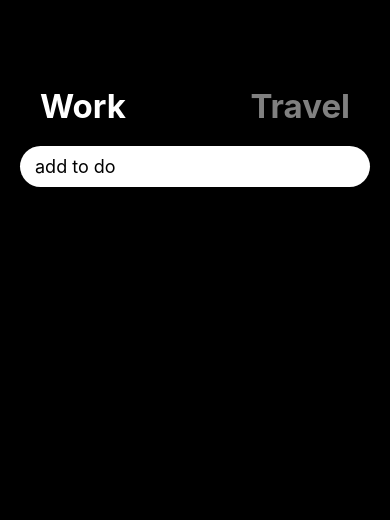
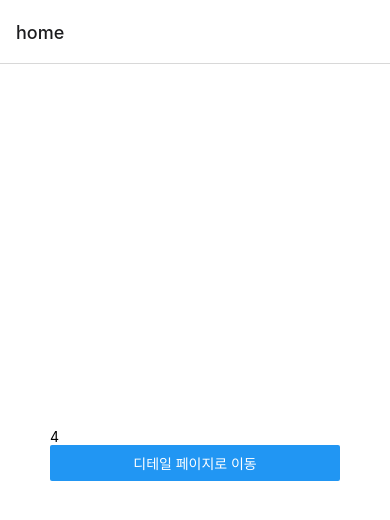
Before and after one commit to seolhs04/todoApp_RN, a React Native app: screen / in a window 390 px wide. Shown: the top 520 px of the page. Built offline with nearby package versions, Linux system fonts and the light colour scheme.

Commit message:
라우팅, 페이징 전환

```diff
--- a/App.js
+++ b/App.js
@@ -1,150 +1,49 @@
 import { StatusBar } from "expo-status-bar";
-import { View, Text, TouchableOpacity, ScrollView, Alert } from "react-native";
-import AsyncStorage from "@react-native-async-storage/async-storage";
-import { useState, useEffect } from "react";
+import { Button, Text } from "react-native";
+import { NavigationContainer } from "@react-navigation/native";
+import { createNativeStackNavigator } from "@react-navigation/native-stack";
 import styled from "styled-components/native";
-import Checkbox from "expo-checkbox";
+
+const Stack = createNativeStackNavigator();
 
 export default function App() {
-  const [mode, setMode] = useState("work");
-  const [text, setText] = useState("");
-  const [todoList, setTodoList] = useState([]);
-  const onChange = (payload) => setText(payload);
-  const saveTodo = async (toSave) => {
-    try {
-      await AsyncStorage.setItem("@todos", JSON.stringify(toSave));
-    } catch {
-      alert("ERROR", "error!");
-    }
-  };
-  const loadTodo = async () => {
-    try {
-      const s = await AsyncStorage.getItem("@todos");
-      if (s) {
-        setTodoList(JSON.parse(s));
-      } else {
-        setTodoList([]);
-      }
-    } catch {
-      alert("ERROR", "error!");
-    }
-  };
-  const onSubmit = async () => {
-    if (text === "") {
-      return;
-    } else {
-      const copy = [...todoList];
-      copy.push({
-        id: Date.now(),
-        text: text,
-        finished: false,
-      });
-      await saveTodo(copy);
-      setTodoList(copy);
-    }
-    setText("");
-  };
-  const checkFinish = async (currentId) => {
-    const current = todoList.find((ele) => ele.id === currentId);
-    const currentIdx = todoList.indexOf(current);
-    current.finished = !current.finished;
-    const copy = [...todoList];
-    copy[currentIdx] = current;
-    setTodoList(copy);
-    await saveTodo(copy);
-  };
-  const deleteTodo = (key) => {
-    Alert.alert("DELETE", "are you sure?", [
-      { text: "Cancle" },
-      {
-        text: "Yes",
-        onPress: async () => {
-          const current = todoList.find((ele) => ele.id === key);
-          const currentIdx = todoList.indexOf(current);
-          const copy = [...todoList];
-          copy.splice(currentIdx, 1);
-          setTodoList(copy);
-          await saveTodo(copy);
-        },
-      },
-    ]);
-  };
-  useEffect(() => {
-    loadTodo();
-  }, []);
   return (
-    <Background>
-      <StatusBar style="light" />
-      <Header>
-        <TouchableOpacity onPress={() => setMode("work")}>
-          <BtnText mode={mode === "work"}>Work</BtnText>
-        </TouchableOpacity>
-        <TouchableOpacity onPress={() => setMode("travel")}>
-          <BtnText mode={mode === "travel"}>Travel</BtnText>
-        </TouchableOpacity>
-      </Header>
-      <View>
-        <Input
-          onChangeText={onChange}
-          onSubmitEditing={onSubmit}
-          value={text}
-          placeholder="add to do"
-        />
-      </View>
-      <ScrollView>
-        {todoList &&
-          todoList.map((todo) => (
-            <TodoCard key={todo.id}>
-              <Checkbox
-                value={todo.finished}
-                onValueChange={() => checkFinish(todo.id)}
-              />
-              <TodoText checked={todo.finished}>{todo.text}</TodoText>
-              <TouchableOpacity onPress={() => deleteTodo(todo.id)}>
-                <Text>❌</Text>
-              </TouchableOpacity>
-            </TodoCard>
-          ))}
-      </ScrollView>
-    </Background>
+    <NavigationContainer>
+      <StatusBar style="dark" />
+      <Stack.Navigator>
+        <Stack.Screen name="home" component={Home} />
+        <Stack.Screen name="detail" component={Deatil} />
+      </Stack.Navigator>
+    </NavigationContainer>
   );
 }
 
+const Home = ({ navigation }) => {
+  return (
+    <Background>
+      <Text>{Math.round(Math.random() * 10)}</Text>
+      <Button
+        title="디테일 페이지로 이동"
+        onPress={() => navigation.navigate("detail")}
+      />
+    </Background>
+  );
+};
+
+const Deatil = ({ navigation }) => {
+  return (
+    <Background>
+      <Button
+        title="홈페이지로 이동"
+        onPress={() => navigation.navigate("home")}
+      />
+    </Background>
+  );
+};
+
 const Background = styled.View`
   flex: 1;
-  background-color: black;
-  padding: 20px;
+  padding: 50px;
+  background-color: white;
+  justify-content: center;
 `;
-const Header = styled.View`
-  flex-direction: row;
-  justify-content: space-between;
-  padding: 0 20px;
-  margin-top: 66px;
-`;
-const BtnText = styled.Text`
-  color: ${({ mode }) => (mode ? "white" : "gray")};
-  font-size: 33px;
-  font-weight: bold;
-`;
-const Input = styled.TextInput`
-  background-color: white;
-  padding: 10px 15px;
-  border-radius: 30px;
-  margin: 20px 0;
-  font-size: 18px;
-`;
-const TodoCard = styled.View`
-  background-color: #c4c4c4;
-  margin: 10px 0;
-  padding: 20px;
-  border-radius: 10px;
-  flex-direction: row;
-  align-items: center;
-  justify-content: space-between;
-`;
-const TodoText = styled.Text`
-  color: ${({ checked }) => (checked ? "gray" : "black")};
-  font-size: 18px;
-  font-weight: bold;
-  ${({ checked }) => checked && "text-decoration: line-through"};
-`;
--- a/package.json
+++ b/package.json
@@ -11,12 +11,16 @@
   },
   "dependencies": {
     "@react-native-async-storage/async-storage": "~1.15.0",
+    "@react-navigation/native": "^6.0.8",
+    "@react-navigation/native-stack": "^6.5.2",
     "expo": "~44.0.0",
     "expo-checkbox": "~2.0.0",
     "expo-status-bar": "~1.2.0",
     "react": "17.0.1",
     "react-dom": "17.0.1",
     "react-native": "0.64.3",
+    "react-native-safe-area-context": "^4.2.2",
+    "react-native-screens": "^3.13.1",
     "react-native-web": "0.17.1",
     "styled-components": "^5.3.3"
   },
```
Also changed, not shown: 1 other file (tests, documents, lock files or other folders).
